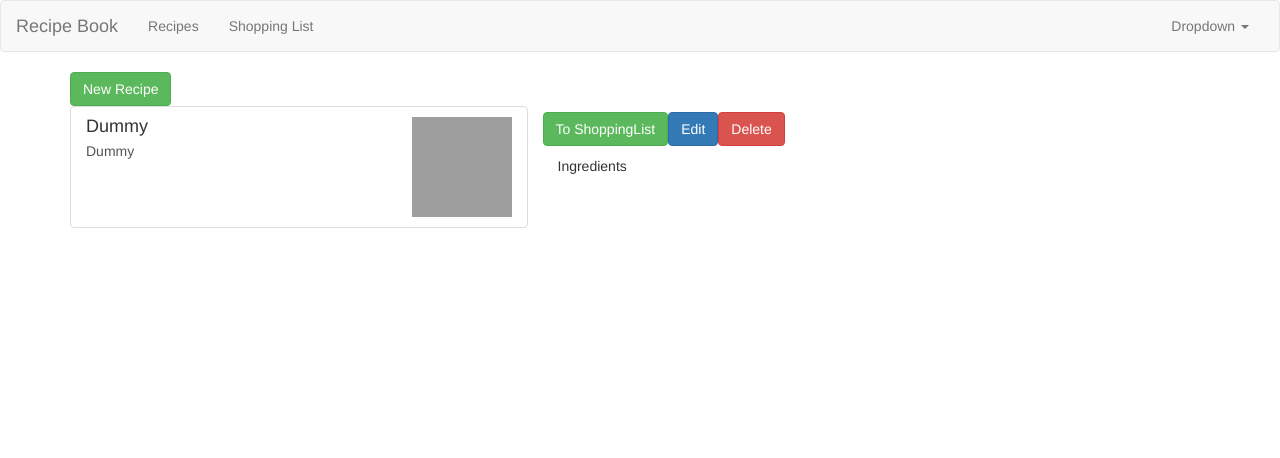
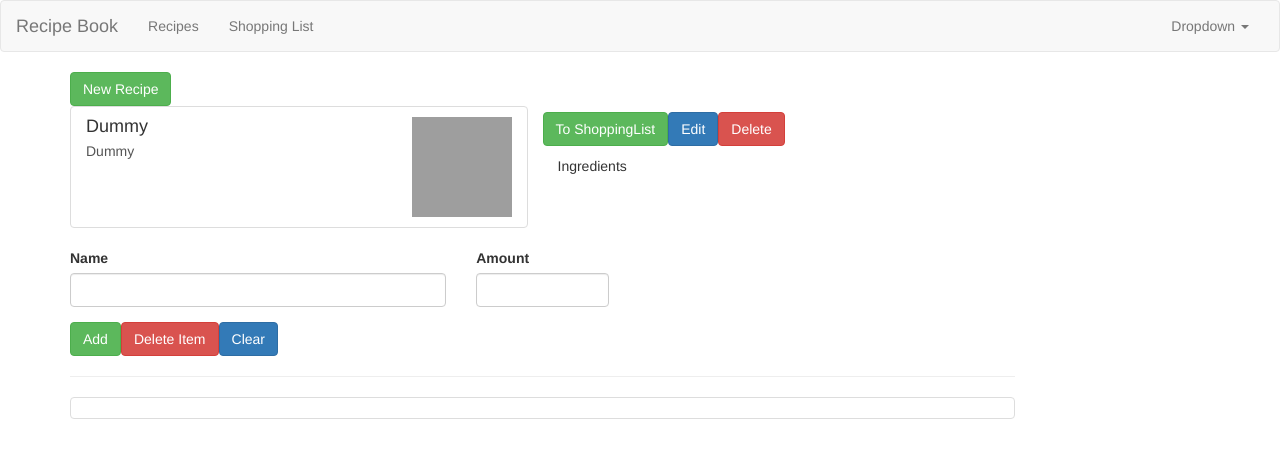
Before and after one commit to pushpa66/Angular2-Recipe-Book, an Angular app: page / in a window 1280 px wide. Shown: the top 458 px of the page. Built offline with nearby package versions, Linux system fonts and the light colour scheme; grey boxes are pictures that could not be loaded.

Commit message:
shopping-list and shopping-list-add components are added

```diff
--- a/src/app/app.component.html
+++ b/src/app/app.component.html
@@ -1,4 +1,5 @@
 <rb-header></rb-header>
 <div class="container">
   <rb-recipes></rb-recipes>
+  <rb-shopping-list></rb-shopping-list>
 </div>
--- a/src/app/app.component.ts
+++ b/src/app/app.component.ts
@@ -1,11 +1,12 @@
 import { Component } from '@angular/core';
 import {HeaderComponent} from "./header.component";
 import {RecipesComponent} from "./recipes/recipes.component";
+import {ShoppingListComponent} from "./recipes/shopping-list/shopping-list.component";
 
 @Component({
   selector: 'rb-root',
   templateUrl: './app.component.html',
-  entryComponents: [HeaderComponent,RecipesComponent]
+  entryComponents: [HeaderComponent,RecipesComponent,ShoppingListComponent]
 })
 export class AppComponent {
 
--- a/src/app/app.module.ts
+++ b/src/app/app.module.ts
@@ -9,6 +9,8 @@
 import { RecipeListComponent } from './recipes/recipe-list/recipe-list.component';
 import { RecipeItemComponent } from './recipes/recipe-list/recipe-item.component';
 import { RecipeDetailComponent } from './recipes/recipe-detail/recipe-detail.component';
+import { ShoppingListComponent } from './recipes/shopping-list/shopping-list.component';
+import { ShoppingListAddComponent } from './recipes/shopping-list/shopping-list-add.component';
 
 @NgModule({
   declarations: [
@@ -17,7 +19,9 @@
     RecipesComponent,
     RecipeListComponent,
     RecipeItemComponent,
-    RecipeDetailComponent
+    RecipeDetailComponent,
+    ShoppingListComponent,
+    ShoppingListAddComponent
   ],
   imports: [
     BrowserModule,
--- /dev/null
+++ b/src/app/recipes/shopping-list/shopping-list-add.component.html
@@ -0,0 +1,24 @@
+<div class="row">
+  <div class="col-xs-12">
+    <form id="shopping-list-add">
+
+      <div class="row">
+        <div class="col-sm-5 form-group">
+          <label for="item-name">Name</label>
+          <input type="text" id="item-name" required class="form-control">
+        </div>
+        <div class="col-sm-2 form-group">
+          <label for="item-amount">Amount</label>
+          <input type="text" id="item-amount" required class="form-control">
+        </div>
+      </div>
+      <div class="row">
+        <div class="col-xs-12">
+          <button class="btn btn-success" type="submit">Add</button>
+          <button class="btn btn-danger" type="button">Delete Item</button>
+          <button class="btn btn-primary" type="button">Clear</button>
+        </div>
+      </div>
+    </form>
+  </div>
+</div>
--- /dev/null
+++ b/src/app/recipes/shopping-list/shopping-list-add.component.ts
@@ -0,0 +1,14 @@
+import { Component, OnInit } from '@angular/core';
+
+@Component({
+  selector: 'rb-shopping-list-add',
+  templateUrl: './shopping-list-add.component.html',
+})
+export class ShoppingListAddComponent implements OnInit {
+
+  constructor() { }
+
+  ngOnInit() {
+  }
+
+}
--- /dev/null
+++ b/src/app/recipes/shopping-list/shopping-list.component.html
@@ -0,0 +1,9 @@
+<div class="row">
+  <div class="col-xs-10">
+    <rb-shopping-list-add></rb-shopping-list-add>
+    <hr>
+    <ul class="list-group">
+      <a class="list-group-item" style=""></a>
+    </ul>
+  </div>
+</div>
--- /dev/null
+++ b/src/app/recipes/shopping-list/shopping-list.component.ts
@@ -0,0 +1,16 @@
+import { Component, OnInit } from '@angular/core';
+import {ShoppingListAddComponent} from "./shopping-list-add.component";
+
+@Component({
+  selector: 'rb-shopping-list',
+  templateUrl: './shopping-list.component.html',
+  entryComponents:[ShoppingListAddComponent]
+})
+export class ShoppingListComponent implements OnInit {
+
+  constructor() { }
+
+  ngOnInit() {
+  }
+
+}
```
